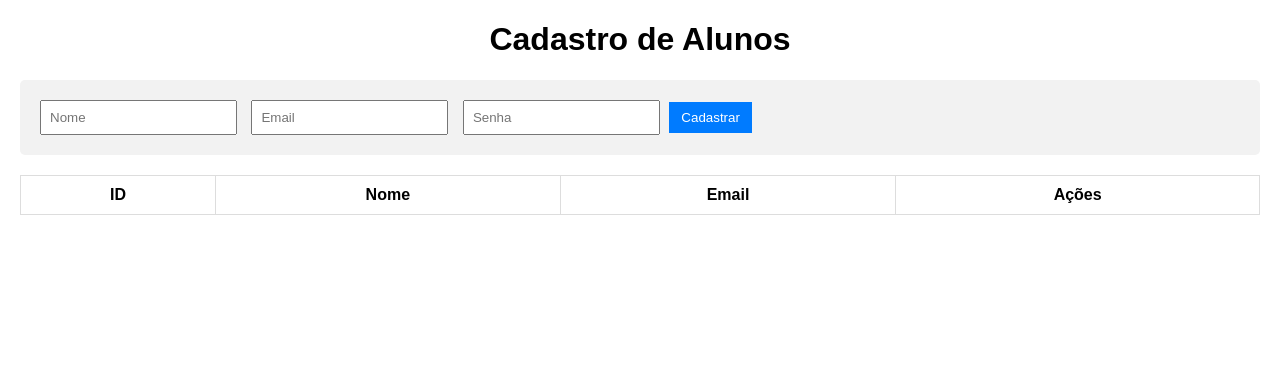
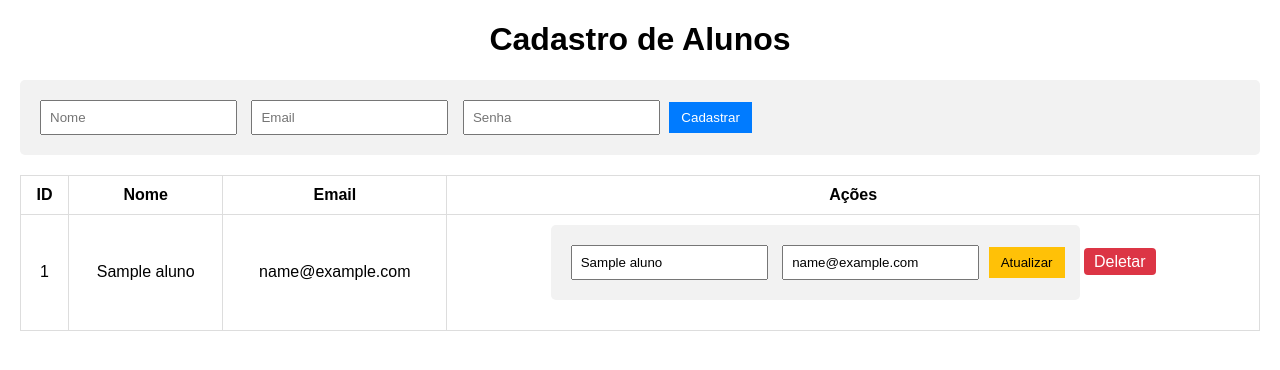
Before and after one commit to Julio-Cesar2000/Repertorio-total, a PHP site: page / in a window 1280 px wide. Shown: the top 370 px of the page. Run offline with PHP 8.4, Linux system fonts and the light colour scheme; tables that the repository leaves empty or names only in its code hold one stand-in row (values such as "Sample post"); data that the repository does not hold is empty.

Commit message:
Commit - 01/10/2025 - Victor - Atrasado!!!

```diff
--- a/Back End/3º Bimestre/CRUD/Aluno.php
+++ b/Back End/3º Bimestre/CRUD/Aluno.php
@@ -15,7 +15,6 @@
             $stmt->bindParam(":name", $name);
             $stmt->bindParam(":email", $email);
             $stmt->bindParam(":password", $password);
-            echo "Aluno inserido.";
             return $stmt->execute();
         }
 
@@ -26,14 +25,12 @@
             return $stmt->fetchAll(PDO::FETCH_ASSOC);
         }
 
-        public function update(int $id, string $name, string $email, string $password): bool{
-            $sql = "UPDATE alunos SET nome=:name, email=:email, senha=:password WHERE id=:id";
+        public function update(int $id, string $name, string $email): bool{
+            $sql = "UPDATE alunos SET nome=:name, email=:email WHERE id=:id";
             $stmt = $this->conn->prepare($sql);
             $stmt->bindParam(":id", $id);
             $stmt->bindParam(":name", $name);
             $stmt->bindParam(":email", $email);
-            $stmt->bindParam(":password", $password);
-            echo "Aluno Atualizado.";
             return $stmt->execute();
         }
 
@@ -41,7 +38,6 @@
             $sql = "DELETE FROM alunos WHERE id=:id";
             $stmt = $this->conn->prepare($sql);
             $stmt->bindParam(":id", $id);
-            echo "Aluno excluido";
             return $stmt->execute();
         }
 
--- a/Back End/3º Bimestre/CRUD/index.php
+++ b/Back End/3º Bimestre/CRUD/index.php
@@ -7,7 +7,20 @@
         $email = $_POST['email'];
         $senha = $_POST['senha'];
         $aluno->create($nome, $email, $senha);
-        //header("Location : index.php");
+    }
+
+    $alunos = $aluno->readAll();
+
+    if (isset($_GET['delete'])) {
+        $id = $_GET['delete'];
+        $aluno->delete($id);
+    }
+
+    if (isset($_POST['update'])) {
+        $id = $_POST['id'];
+        $nome = $_POST['nome'];
+        $email = $_POST['email'];
+        $aluno->update($id, $nome, $email);
     }
 
 ?>
```
